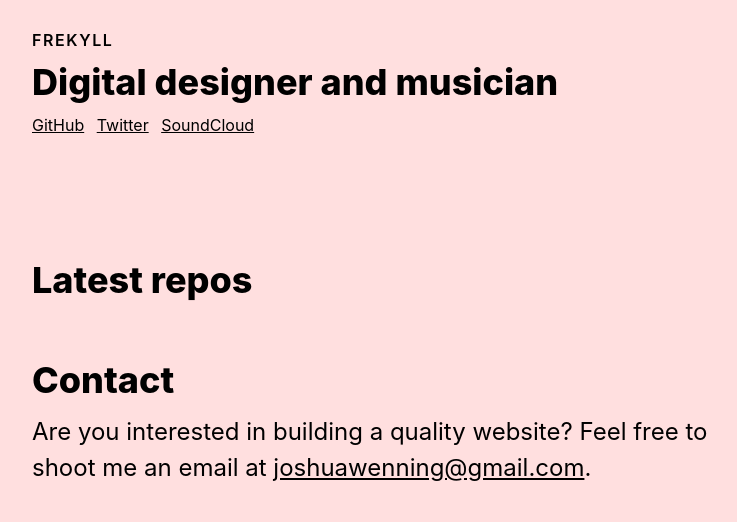
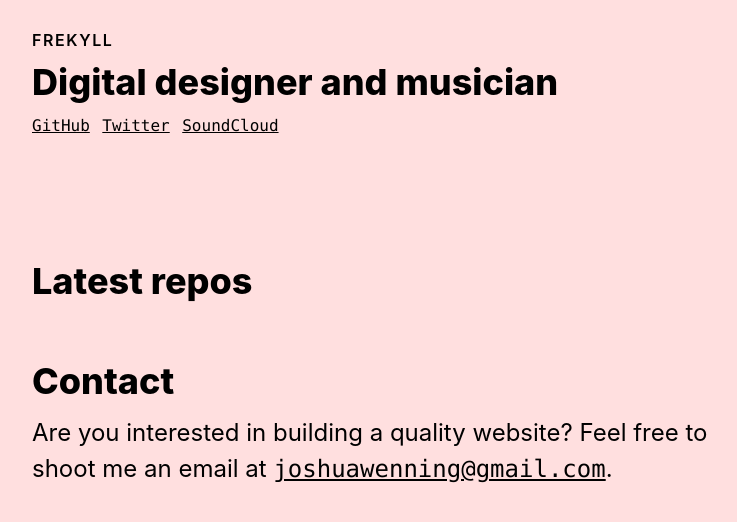
Before and after one commit to frekyll/frekyll, a Jekyll site: the page built from index.html, in a window 1280 px wide. Shown: the top 522 px of the page, without its empty margins (0-737 px from the left). Built offline with Jekyll 4.4.1, drawn with Linux system fonts in a browser that asks for light colours.

Commit message:
Change link style and add state

```diff
--- a/assets/main.js
+++ b/assets/main.js
@@ -16,7 +16,7 @@ request.onload = function () {
       project.setAttribute('class', 'mt3')
 
       var name = document.createElement('a')
-      name.setAttribute('class', 'black db f3-l f4 fw6 mb2')
+      name.setAttribute('class', 'black code dim db f3-l f4 mb2')
       name.textContent = repo.name
       name.href = repo.html_url
 
--- a/index.html
+++ b/index.html
@@ -10,7 +10,7 @@ layout: default
 
   <nav class="mb6">
     {% for link in site.data.navigation %}
-    <a class="black mr2" href="{{ link.url }}">
+    <a class="black code dim mr2" href="{{ link.url }}">
       {{- link.title -}}
     </a>
     {% endfor %}
@@ -22,6 +22,6 @@ layout: default
 
   <footer>
     <h3 class="f2 fw8 lh-solid mb3 mt0">Contact</h3>
-    <p class="f3-l f4 lh-copy mb2 measure mt0">Are you interested in building a quality website? Feel free to shoot me an email at <a class="black" href="mailto:{{ site.email }}">{{ site.email }}</a>.</p>
+    <p class="f3-l f4 lh-copy mb2 measure mt0">Are you interested in building a quality website? Feel free to shoot me an email at <a class="black code dim" href="mailto:{{ site.email }}">{{ site.email }}</a>.</p>
   </footer>
 </div>
```
